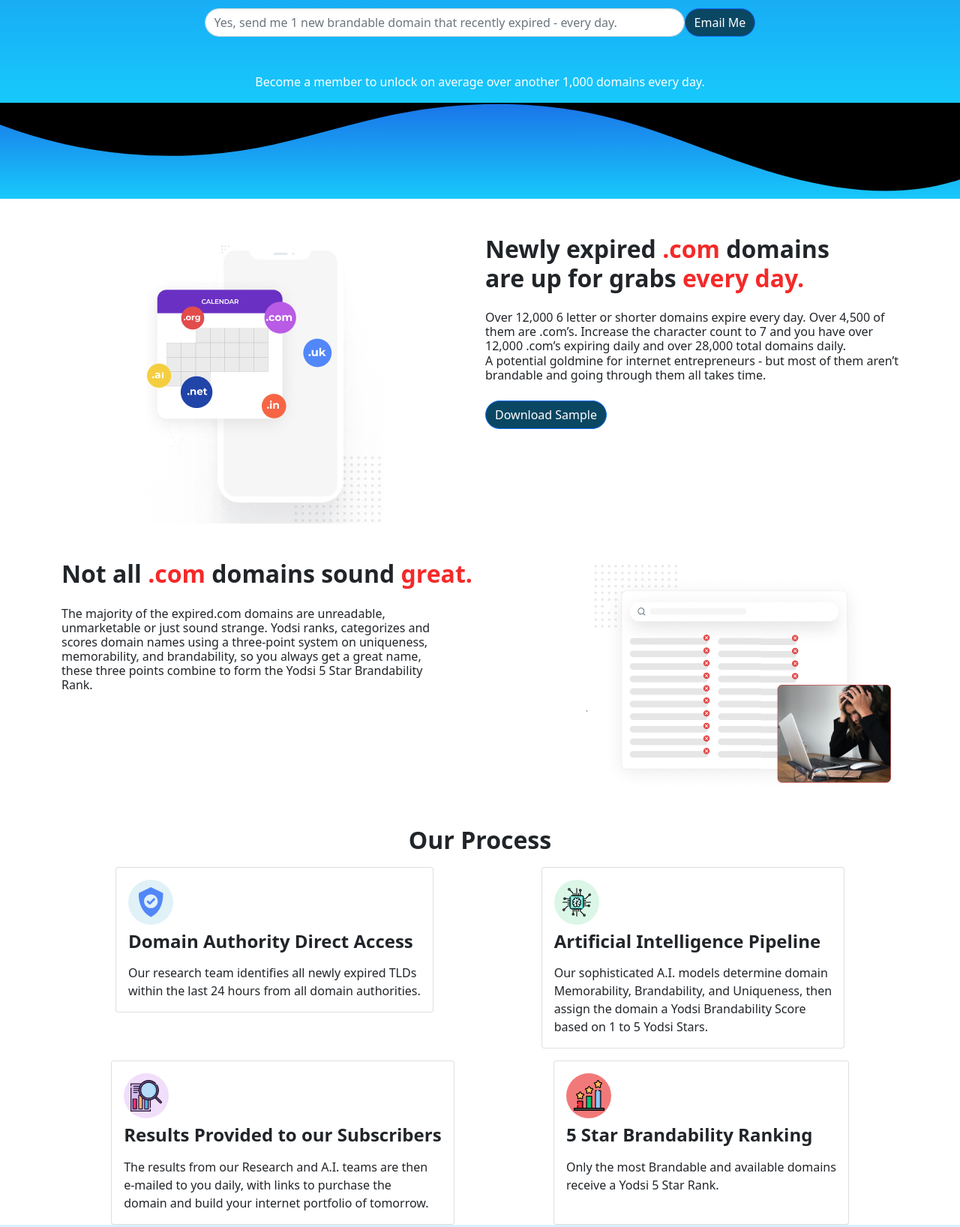
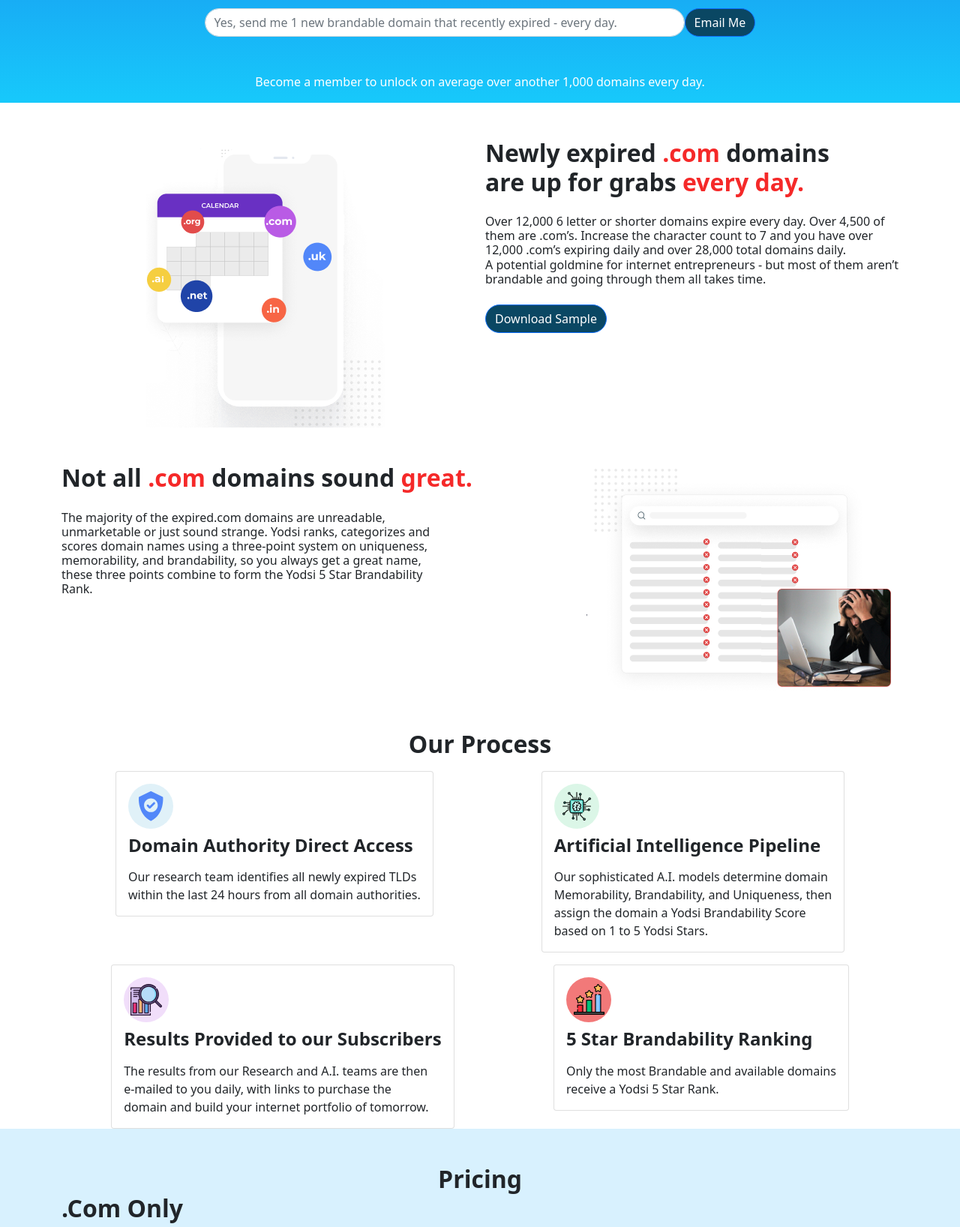
Before and after one commit to ToyinJr/Yodsi__Practice, a plain HTML site: page index.html in a window 1280 px wide. Shown: the part 280-1916 px from the top of the page at 75% size. Drawn offline with nearby package versions, Linux system fonts and the light colour scheme.

Commit message:
Add files via upload

```diff
--- a/index.html
+++ b/index.html
@@ -77,11 +77,11 @@
     </section>
 
 
-    <div class="wavyshape1 section1">
+    <!-- <div class="wavyshape1 section1">
         <svg data-name="Layer 1" xmlns="http://www.w3.org/2000/svg" viewBox="0 0 1200 120" preserveAspectRatio="none">
             <path d="M321.39,56.44c58-10.79,114.16-30.13,172-41.86,82.39-16.72,168.19-17.73,250.45-.39C823.78,31,906.67,72,985.66,92.83c70.05,18.48,146.53,26.09,214.34,3V0H0V27.35A600.21,600.21,0,0,0,321.39,56.44Z" class="shape-fill"></path>
         </svg>
-    </div>
+    </div> -->
 
 
     <section class="section2">
@@ -170,7 +170,7 @@
                 </div>
               </div>
 
-              <div class="card s4_card2">
+              <div class="card s4_card2 s4_card4">
                 <div class="card-body">
                   <div><img src="ranking.svg" alt="ranking"></div>
                   <div class="pt-2"><span class="h4 fw-bold">5 Star Brandability Ranking</span></div>
@@ -376,7 +376,7 @@
           </div>
 
           <div>
-            <span>A Punch Group company</span>
+            <span class="t1">A Punch Group company</span>
             <img src="punch.svg" alt="punch">
           </div>
 
```
